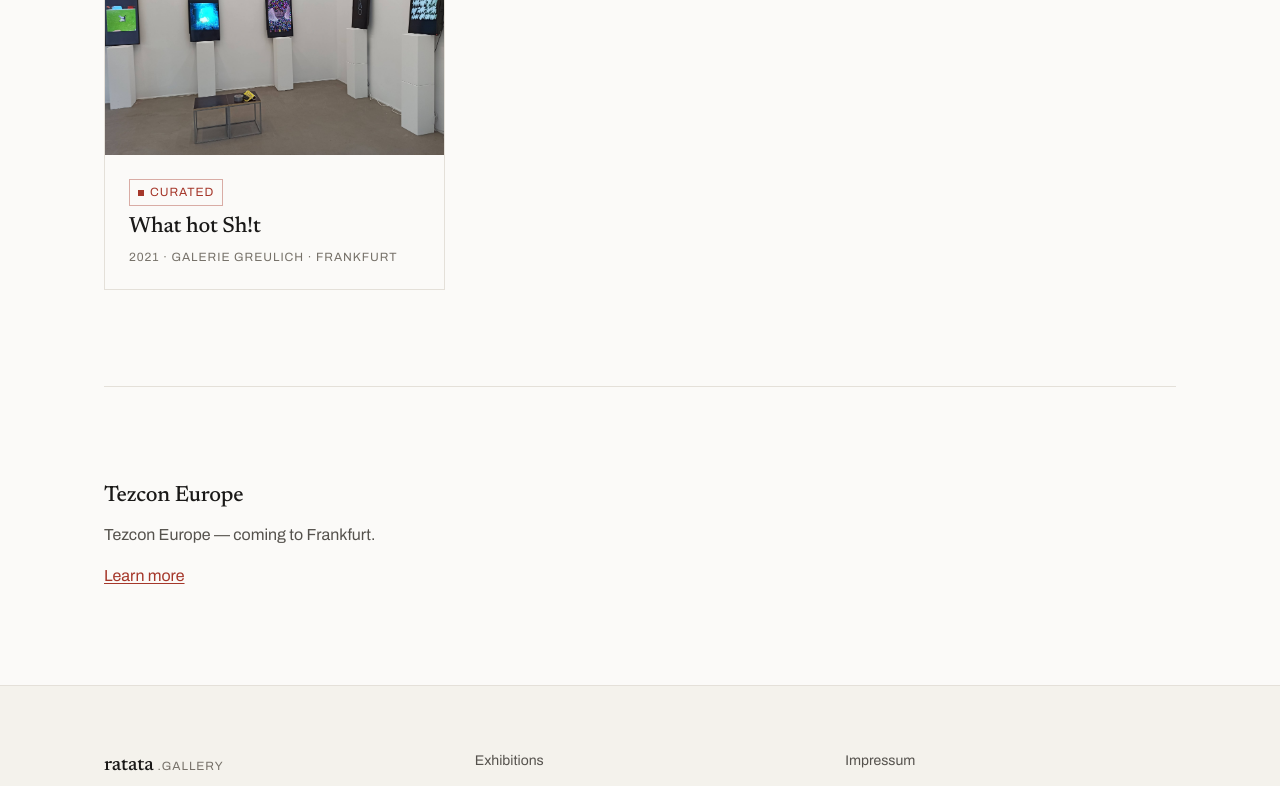
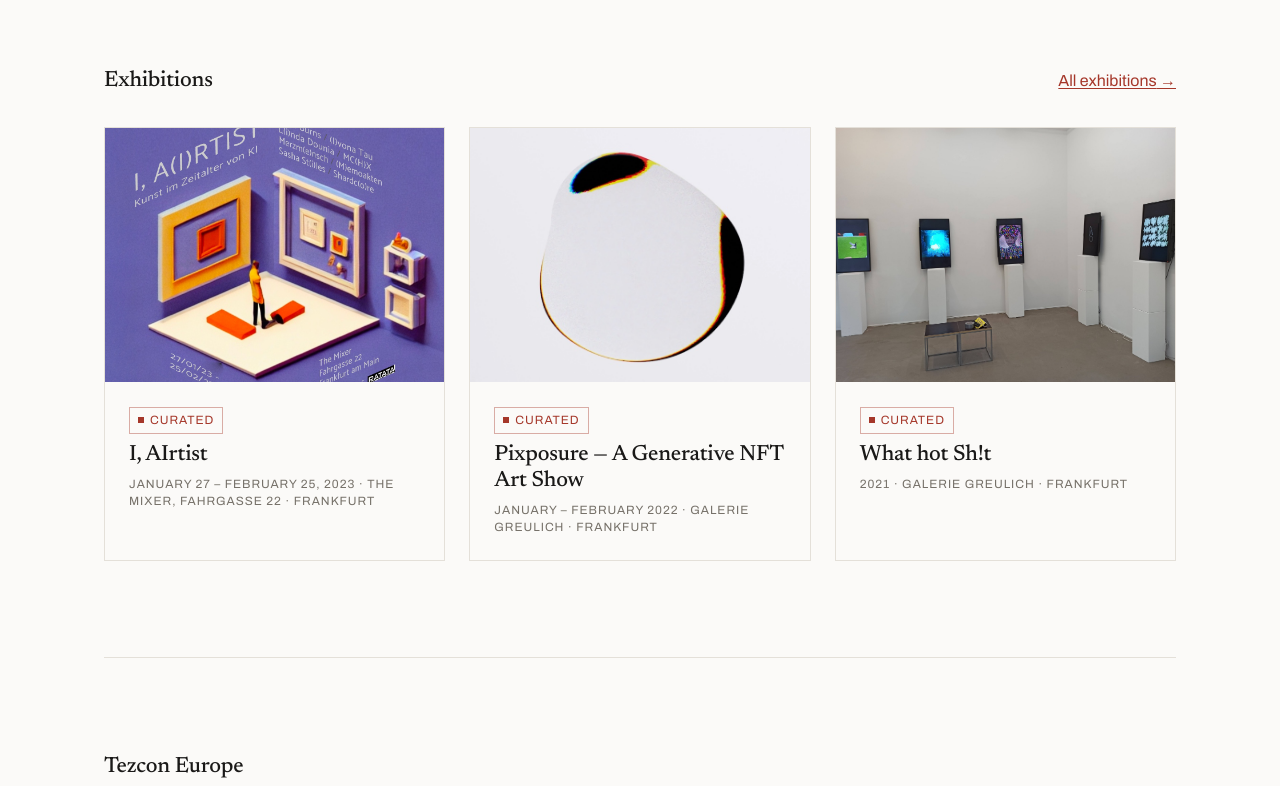
Before and after one commit to josim/ratata-gallery, a Next.js app: page / in a window 1280 px wide. Shown: the part 1040-1826 px from the top of the page. Built offline with nearby package versions, Linux system fonts and the light colour scheme.

Commit message:
Default archives to grid view; add Exhibitions section to home page
Co-Authored-By: Claude Fable 5 <noreply@anthropic.com>

```diff
--- a/app/exhibitions/page.tsx
+++ b/app/exhibitions/page.tsx
@@ -18,7 +18,7 @@ export default function ExhibitionsPage() {
         eyebrow={strings.pages.exhibitions.eyebrow}
         title={strings.pages.exhibitions.heading}
       />
-      <ArchiveList projects={projects} defaultView="grid" />
+      <ArchiveList projects={projects} />
     </div>
   );
 }
--- a/app/page.tsx
+++ b/app/page.tsx
@@ -1,10 +1,11 @@
 import Link from "next/link";
-import { getFeaturedProjects } from "@/lib/projects";
+import { getFeaturedProjects, getProjectsByCategory } from "@/lib/projects";
 import { strings } from "@/lib/strings";
 import ProjectCard from "@/components/ProjectCard";
 
 export default function HomePage() {
   const featured = getFeaturedProjects().slice(0, 4);
+  const exhibitions = getProjectsByCategory("exhibition");
 
   return (
     <div className="space-y-16 md:space-y-24">
@@ -33,6 +34,25 @@ export default function HomePage() {
       </section>
 
       <section className="border-t border-line pt-16 md:pt-24">
+        <div className="mb-8 flex items-baseline justify-between gap-4">
+          <h2 className="font-serif text-title-m font-medium text-ink">
+            {strings.home.exhibitionsHeading}
+          </h2>
+          <Link
+            href="/exhibitions"
+            className="text-body text-accent underline decoration-1 underline-offset-[0.15em] hover:text-accent-hover hover:decoration-2"
+          >
+            {strings.home.exhibitionsLink} <span aria-hidden="true">→</span>
+          </Link>
+        </div>
+        <div className="grid grid-cols-[repeat(auto-fill,minmax(300px,1fr))] gap-6">
+          {exhibitions.map((project) => (
+            <ProjectCard key={project.slug} project={project} />
+          ))}
+        </div>
+      </section>
+
+      <section className="border-t border-line pt-16 md:pt-24">
         <h2 className="mb-3 font-serif text-title-m font-medium text-ink">
           {strings.home.tezconHeading}
         </h2>
--- a/components/ArchiveList.tsx
+++ b/components/ArchiveList.tsx
@@ -19,7 +19,7 @@ function paramToRole(value: string, roles: ProjectRole[]) {
 
 export default function ArchiveList({
   projects,
-  defaultView = "index",
+  defaultView = "grid",
 }: {
   projects: Project[];
   defaultView?: View;
--- a/content/projects/what-hot-shit.mdx
+++ b/content/projects/what-hot-shit.mdx
@@ -5,7 +5,6 @@ venue: "Galerie Greulich"
 city: "Frankfurt"
 category: "exhibition"
 role: "Curated"
-featured: true
 artists:
   - "Mario Klingemann"
   - "Marissa Noana"
--- a/lib/strings.ts
+++ b/lib/strings.ts
@@ -33,6 +33,8 @@ export const strings = {
     missionBody:
       "TODO: Replace with the ratata gallery mission statement — who we are, what we do, and why.",
     featuredHeading: "Featured Projects",
+    exhibitionsHeading: "Exhibitions",
+    exhibitionsLink: "All exhibitions",
     tezconHeading: "Tezcon Europe",
     tezconTeaser: "Tezcon Europe — coming to Frankfurt.",
     tezconLink: "Learn more",
```
